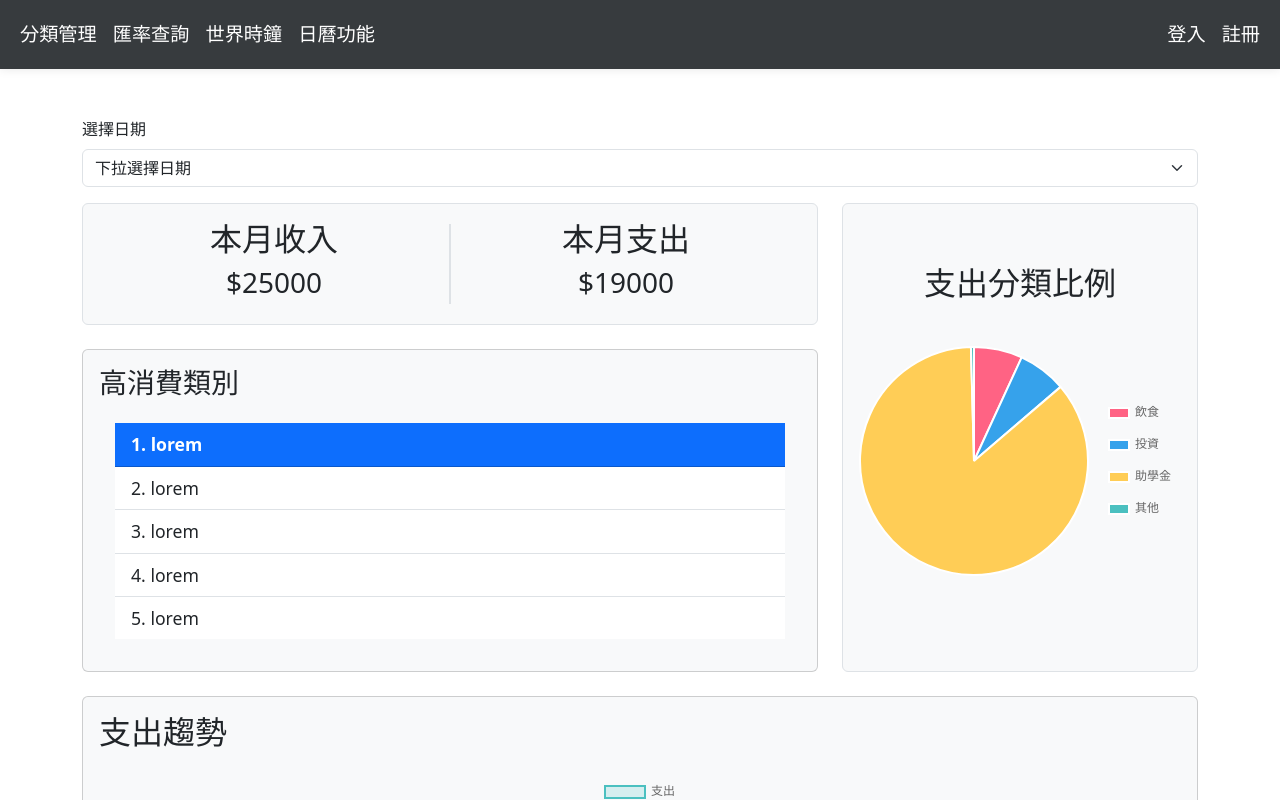
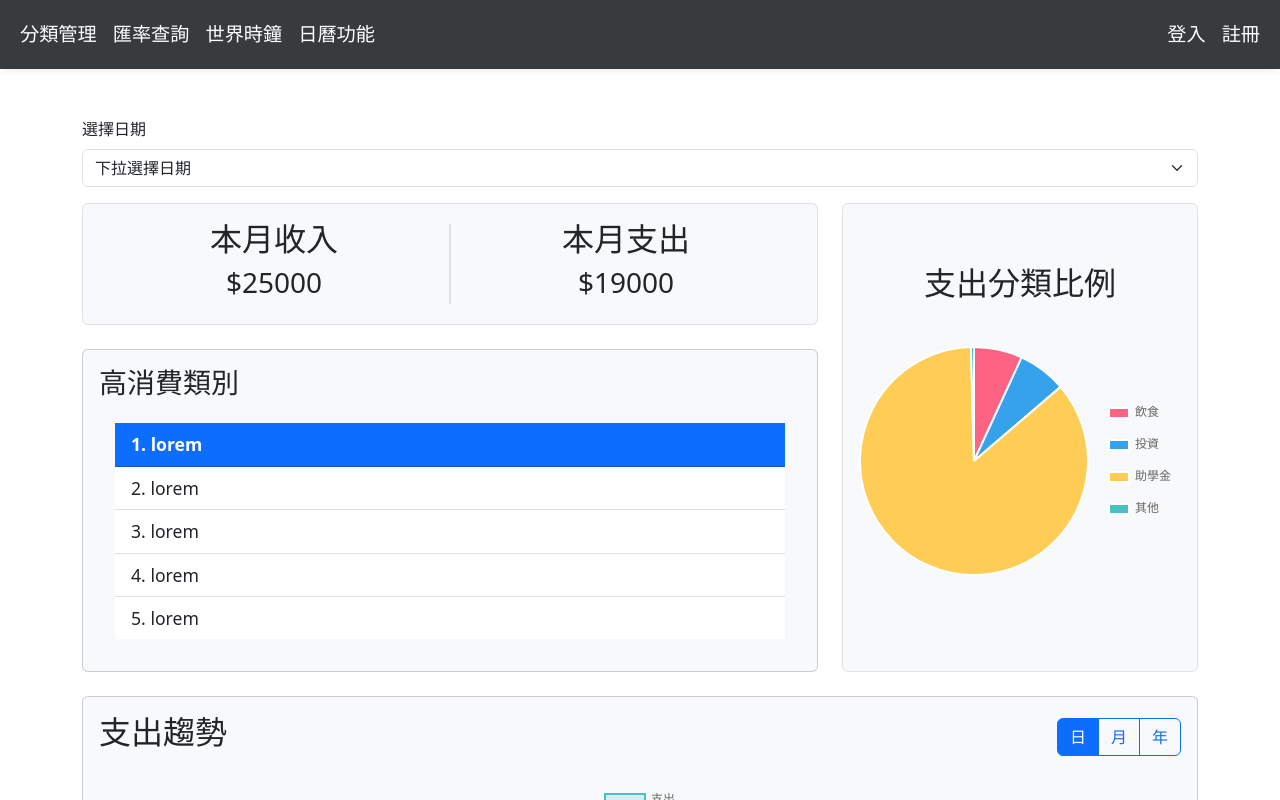
Before and after one commit to reserage/finance, a Vue app: page /statistics in a window 1280 px wide. Shown: the top 800 px of the page. Built offline with nearby package versions, Linux system fonts and the light colour scheme; no server answers.

Commit message:
為支出趨勢增加radio並在該radio的v-model變數，沒有修改radio的name和id屬性

```diff
--- a/src/views/StatisticsView.vue
+++ b/src/views/StatisticsView.vue
@@ -83,7 +83,46 @@
       <!-- 折線圖區塊 -->
       <div class="col-12 mb-4">
         <div class="lineChart card bg-light p-3">
-          <h2 class="card-title">支出趨勢</h2>
+          <div
+            class="card-title d-flex justify-content-between align-items-center"
+          >
+            <h2>支出趨勢</h2>
+            <div class="btn-group" role="group">
+              <input
+                type="radio"
+                class="btn-check"
+                name="btnradio"
+                id="btnradio1"
+                autocomplete="off"
+                value="day"
+                v-model="spendingTrendRadio"
+              />
+              <label class="btn btn-outline-primary" for="btnradio1">日</label>
+
+              <input
+                type="radio"
+                class="btn-check"
+                name="btnradio"
+                id="btnradio2"
+                autocomplete="off"
+                value="month"
+                v-model="spendingTrendRadio"
+              />
+              <label class="btn btn-outline-primary" for="btnradio2">月</label>
+
+              <input
+                type="radio"
+                class="btn-check"
+                name="btnradio"
+                id="btnradio3"
+                autocomplete="off"
+                value="year"
+                v-model="spendingTrendRadio"
+              />
+              <label class="btn btn-outline-primary" for="btnradio3">年</label>
+            </div>
+          </div>
+
           <div class="line-chart-container card-body" style="height: 300px">
             <PieChart
               :chart-data="lineData"
@@ -95,16 +134,16 @@
       </div>
 
       <!-- 預算對比區塊 -->
-       <div class="col-12 mb-4">
+      <div class="col-12 mb-4">
         <div class="card bg-light p-3">
           <h2 class="card-title">預算對比</h2>
           <div class="card-body">
             <div class="barChartContainer">
-              <PieChart :chart-data="barData" :chart-options="barOptions"/>
+              <PieChart :chart-data="barData" :chart-options="barOptions" />
             </div>
           </div>
         </div>
-       </div>
+      </div>
     </div>
   </div>
 </template>
@@ -182,6 +221,8 @@ const lineOptions = ref({
 });
 
 const selectedDate = ref("default");
+
+const spendingTrendRadio = ref("day");
 </script>
 
 <style scoped>
```
